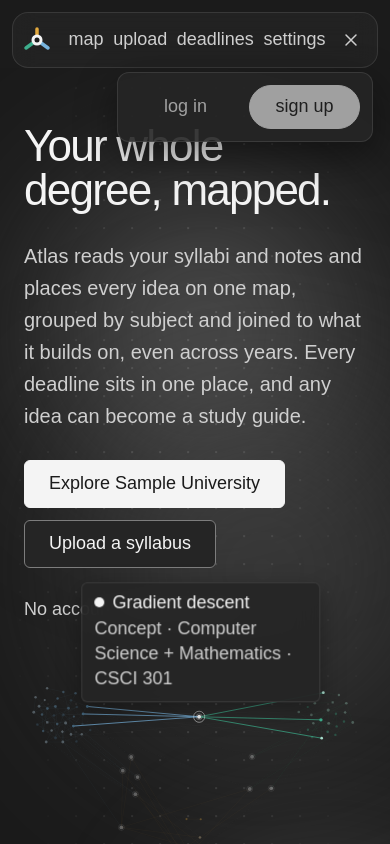
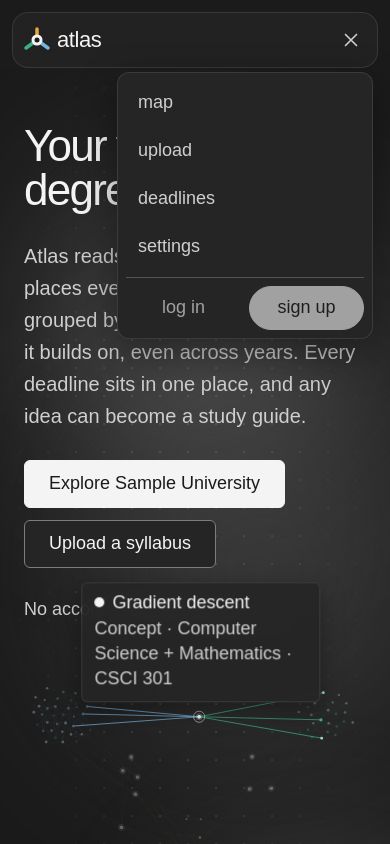
Before and after one commit to ariair/atlas, a Next.js app: page / in a window 390 px wide. Both pictures are taken after a click on the button "Menu". Shown: the top 844 px of the page. Built offline with nearby package versions, Linux system fonts and the light colour scheme; a web font is replaced by a local one.

Commit message:
Bubble toggle for map and outline; phone menu bar with logo name, bell and three-bar menu
Entire-Checkpoint: 01M6WNKPBSGQP19TJ2X3V2N4M1

```diff
--- a/src/app/globals.css
+++ b/src/app/globals.css
@@ -336,6 +336,14 @@ a {
     transform: none;
   }
 }
+/* Narrow screens have no hover: the name always sits next to the logo. */
+@media (max-width: 639px) {
+  .logo-word {
+    grid-template-columns: 1fr;
+    opacity: 1;
+    transform: none;
+  }
+}
 .logo-link:focus-visible .logo-mark {
   transform: rotate(360deg) scale(1.08);
 }
--- a/src/components/ui/AlertsMenu.tsx
+++ b/src/components/ui/AlertsMenu.tsx
@@ -74,7 +74,7 @@ export default function AlertsMenu() {
         aria-label="Due soon"
         data-open={open}
         style={{ '--pop-origin': '100% 0%' } as React.CSSProperties}
-        className="pop-panel absolute right-0 top-[calc(100%+10px)] z-30 w-[min(22rem,calc(100vw-2rem))] rounded-xl border border-white/10 bg-surface/85 p-4 shadow-[0_14px_40px_rgba(0,0,0,0.45)] backdrop-blur-md"
+        className="pop-panel absolute right-0 top-[calc(100%+10px)] z-30 w-[min(22rem,calc(100vw-2rem))] rounded-xl border border-white/10 bg-surface p-4 shadow-[0_14px_40px_rgba(0,0,0,0.45)] backdrop-blur-md"
       >
         <p className="pop-item mb-2 text-ink-muted" style={{ '--i': 0 } as React.CSSProperties}>
           due in the next 7 days
--- a/src/components/ui/AppNav.tsx
+++ b/src/components/ui/AppNav.tsx
@@ -5,7 +5,7 @@
 // AuthLinks (they appear once Auth0 is configured).
 import Link from 'next/link';
 import { usePathname } from 'next/navigation';
-import { useEffect, useRef } from 'react';
+import { useEffect, useRef, useState } from 'react';
 import AlertsMenu from './AlertsMenu';
 import AtlasMark from './AtlasMark';
 import AuthLinks from './AuthLinks'; // [auth]
@@ -22,6 +22,23 @@ export default function AppNav({ showAlerts = true }: { showAlerts?: boolean })
   const pathname = usePathname();
   const listRef = useRef<HTMLUListElement>(null);
   const bubbleRef = useRef<HTMLSpanElement>(null);
+  const menuRef = useRef<HTMLDivElement>(null);
+  const [menuOpen, setMenuOpen] = useState(false); // the three-bar menu used on narrow screens
+
+  // Close the menu on Escape or a click outside it.
+  useEffect(() => {
+    if (!menuOpen) return;
+    const onKey = (e: KeyboardEvent) => e.key === 'Escape' && setMenuOpen(false);
+    const onDown = (e: PointerEvent) => {
+      if (menuRef.current && !menuRef.current.contains(e.target as Node)) setMenuOpen(false);
+    };
+    document.addEventListener('keydown', onKey);
+    document.addEventListener('pointerdown', onDown);
+    return () => {
+      document.removeEventListener('keydown', onKey);
+      document.removeEventListener('pointerdown', onDown);
+    };
+  }, [menuOpen]);
 
   // Slide the bubble under the current page's link. It moves by changing left and width, so
   // clicking another link glides it across; on pages with no link (landing) it fades out.
@@ -58,7 +75,7 @@ export default function AppNav({ showAlerts = true }: { showAlerts?: boolean })
     };
   }, [pathname]);
   return (
-    <header className="nav-enter relative z-20 px-3 pt-3 sm:px-5">
+    <header className="nav-enter relative z-40 px-3 pt-3 sm:px-5">
       <a href="#main" className="btn btn-primary sr-only focus:not-sr-only focus:absolute focus:left-4 focus:top-2 focus:z-50">
         skip to main content
       </a>
@@ -76,7 +93,7 @@ export default function AppNav({ showAlerts = true }: { showAlerts?: boolean })
             <span>atlas</span>
           </span>
         </Link>
-        <ul ref={listRef} className="relative flex h-full min-w-0 items-stretch justify-center gap-0 lg:gap-1">
+        <ul ref={listRef} className="relative hidden h-full min-w-0 items-stretch justify-center gap-0 sm:flex lg:gap-1">
           <span ref={bubbleRef} aria-hidden="true" className="nav-bubble" />
           {LINKS.map(({ href, label }) => {
             const current = pathname === href || pathname.startsWith(`${href}/`);
@@ -95,8 +112,44 @@ export default function AppNav({ showAlerts = true }: { showAlerts?: boolean })
         </ul>
         <div className="col-start-3 flex shrink-0 items-center justify-self-end gap-[clamp(0.125rem,0.8vw,0.5rem)]">
           {showAlerts && <AlertsMenu />}
-          {/* [auth] log in / sign up / log out (inline when wide, an account drop-down when narrow); nothing until Auth0 is configured */}
+          {/* [auth] log in / sign up / log out, in the bar on wide windows (inactive until Auth0 is configured) */}
           <AuthLinks />
+          {/* Narrow screens: every page link and the account buttons fold into a three-bar menu at the far right, which leaves room for more pages (like study). */}
+          <div ref={menuRef} className="relative sm:hidden">
+            <button type="button" className="map-btn" aria-label="Menu" aria-expanded={menuOpen} aria-controls="nav-menu" onClick={() => setMenuOpen((o) => !o)}>
+              <svg width="22" height="22" viewBox="0 0 24 24" fill="none" stroke="currentColor" strokeWidth="1.8" strokeLinecap="round" aria-hidden="true">
+                <path d={menuOpen ? 'M6 6l12 12M18 6L6 18' : 'M4 7h16M4 12h16M4 17h16'} />
+              </svg>
+            </button>
+            <div
+              id="nav-menu"
+              role="region"
+              aria-label="Menu"
+              data-open={menuOpen}
+              style={{ '--pop-origin': '100% 0%' } as React.CSSProperties}
+              className="pop-panel absolute right-0 top-[calc(100%+10px)] z-30 flex w-[min(16rem,calc(100vw-2rem))] flex-col gap-1 rounded-xl border border-white/10 bg-surface p-2 shadow-[0_14px_40px_rgba(0,0,0,0.45)] backdrop-blur-md"
+            >
+              {LINKS.map(({ href, label }, i) => {
+                const current = pathname === href || pathname.startsWith(`${href}/`);
+                return (
+                  <Link
+                    key={href}
+                    href={href}
+                    tabIndex={menuOpen ? 0 : -1}
+                    aria-current={current ? 'page' : undefined}
+                    onClick={() => setMenuOpen(false)}
+                    style={{ '--i': i } as React.CSSProperties}
+                    className={`pop-item flex min-h-11 items-center rounded-lg px-3 ${current ? 'bg-white/10 font-medium text-ink' : 'text-ink-muted'}`}
+                  >
+                    {label}
+                  </Link>
+                );
+              })}
+              <div className="mt-1 flex gap-2 border-t border-rule pt-2">
+                <AuthLinks variant="menu" />
+              </div>
+            </div>
+          </div>
         </div>
       </nav>
     </header>
--- a/src/components/ui/AuthLinks.tsx
+++ b/src/components/ui/AuthLinks.tsx
@@ -4,7 +4,7 @@
 // Wide windows show them in the bar; narrow ones fold them into a person-icon drop-down.
 // While login is not set up (or still loading) log in and sign up show as inactive buttons. Plain <a> links on purpose: they start a login flow, so the
 // browser must not pre-fetch them.
-import { useEffect, useRef, useState } from 'react';
+import { useEffect, useState } from 'react';
 
 type Auth = { enabled: boolean; loggedIn: boolean; name: string | null };
 const ghost = "btn relative hidden min-h-9 rounded-full border-transparent bg-transparent px-[clamp(0.5rem,1.2vw,0.875rem)] after:absolute after:-inset-1 after:content-[''] sm:inline-flex";
@@ -12,10 +12,9 @@ const solid = "btn btn-primary relative hidden min-h-9 rounded-full px-[clamp(0.
 const LOGIN = '/auth/login?returnTo=%2Fworld';
 const SIGNUP = '/auth/login?screen_hint=signup&returnTo=%2Fworld';
 
-export default function AuthLinks() {
+/** `inline` sits in the bar on wide windows; `menu` fills the three-bar menu on narrow ones. */
+export default function AuthLinks({ variant = 'inline' }: { variant?: 'inline' | 'menu' }) {
   const [auth, setAuth] = useState<Auth | null>(null);
-  const [open, setOpen] = useState(false);
-  const box = useRef<HTMLDivElement>(null);
 
   useEffect(() => {
     fetch('/api/demo')
@@ -24,21 +23,6 @@ export default function AuthLinks() {
       .catch(() => {});
   }, []);
 
-  // Close the drop-down on Escape or a click outside it.
-  useEffect(() => {
-    if (!open) return;
-    const onKey = (e: KeyboardEvent) => e.key === 'Escape' && setOpen(false);
-    const onDown = (e: PointerEvent) => {
-      if (box.current && !box.current.contains(e.target as Node)) setOpen(false);
-    };
-    document.addEventListener('keydown', onKey);
-    document.addEventListener('pointerdown', onDown);
-    return () => {
-      document.removeEventListener('keydown', onKey);
-      document.removeEventListener('pointerdown', onDown);
-    };
-  }, [open]);
-
   const live = !!auth?.enabled;
   const items = auth?.enabled && auth.loggedIn
     ? [{ href: '/auth/logout', label: 'log out', primary: false }]
@@ -46,6 +30,24 @@ export default function AuthLinks() {
         { href: LOGIN, label: 'log in', primary: false },
         { href: SIGNUP, label: 'sign up', primary: true },
       ];
+  if (variant === 'menu') {
+    return (
+      <>
+        {items.map((i) => {
+          const cls = `btn flex-1 rounded-full ${i.primary ? 'btn-primary' : 'border-transparent bg-transparent'}`;
+          return live ? (
+            <a key={i.label} href={i.href} className={cls}>
+              {i.label}
+            </a>
+          ) : (
+            <button key={i.label} type="button" aria-disabled="true" title="coming soon" className={cls}>
+              {i.label}
+            </button>
+          );
+        })}
+      </>
+    );
+  }
   return (
     <>
       {auth?.enabled && auth.loggedIn && auth.name && <span className="hidden max-w-[10rem] truncate px-2 text-ink-muted lg:block">{auth.name}</span>}
@@ -60,34 +62,6 @@ export default function AuthLinks() {
           </button>
         ),
       )}
-      <div ref={box} className="relative sm:hidden">
-        <button type="button" className="map-btn" aria-label="Account" aria-expanded={open} aria-controls="account-menu" onClick={() => setOpen((o) => !o)}>
-          <svg width="20" height="20" viewBox="0 0 24 24" fill="none" stroke="currentColor" strokeWidth="1.8" strokeLinecap="round" aria-hidden="true">
-            <path d={open ? 'M6 6l12 12M18 6L6 18' : 'M12 12a4 4 0 1 0 0-8 4 4 0 0 0 0 8zM4 20c0-3.5 3.6-6 8-6s8 2.5 8 6'} />
-          </svg>
-        </button>
-        <div
-          id="account-menu"
-          role="region"
-          aria-label="Account"
-          data-open={open}
-          style={{ '--pop-origin': '100% 0%' } as React.CSSProperties}
-          className="pop-panel absolute right-0 top-[calc(100%+10px)] z-30 flex w-[min(16rem,calc(100vw-2rem))] gap-2 rounded-xl border border-white/10 bg-surface/90 p-3 shadow-[0_14px_40px_rgba(0,0,0,0.45)] backdrop-blur-md"
-        >
-          {items.map((i) => {
-            const cls = `btn flex-1 rounded-full ${i.primary ? 'btn-primary' : 'border-transparent bg-transparent'}`;
-            return live ? (
-              <a key={i.label} href={i.href} tabIndex={open ? 0 : -1} className={cls}>
-                {i.label}
-              </a>
-            ) : (
-              <button key={i.label} type="button" aria-disabled="true" title="coming soon" tabIndex={open ? 0 : -1} className={cls}>
-                {i.label}
-              </button>
-            );
-          })}
-        </div>
-      </div>
     </>
   );
 }
```
Also changed, not shown: src/components/graph/WorldView.tsx (+10 -16 lines), src/components/ui/BubbleToggle.tsx (added, +46 -0 lines).
